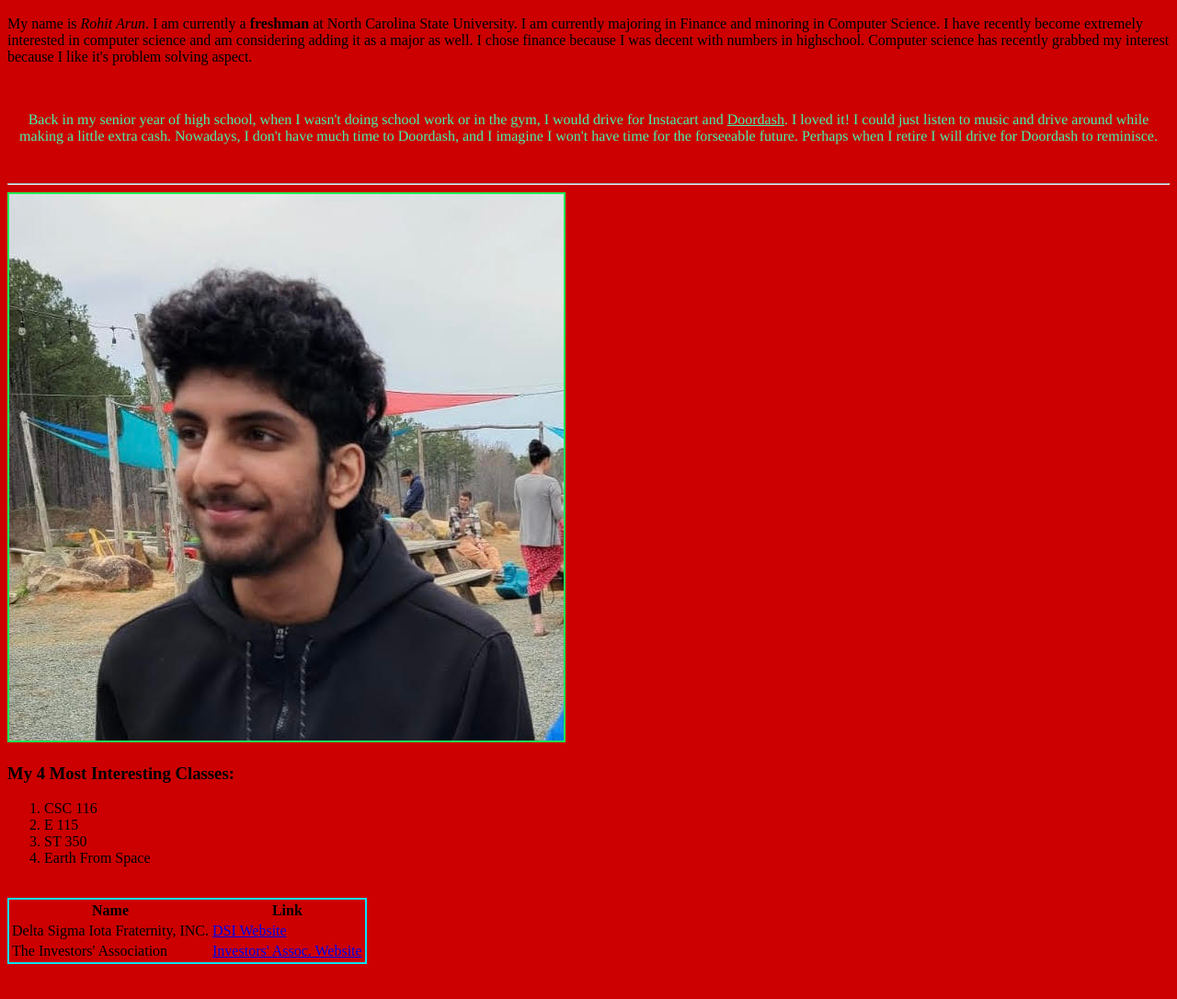
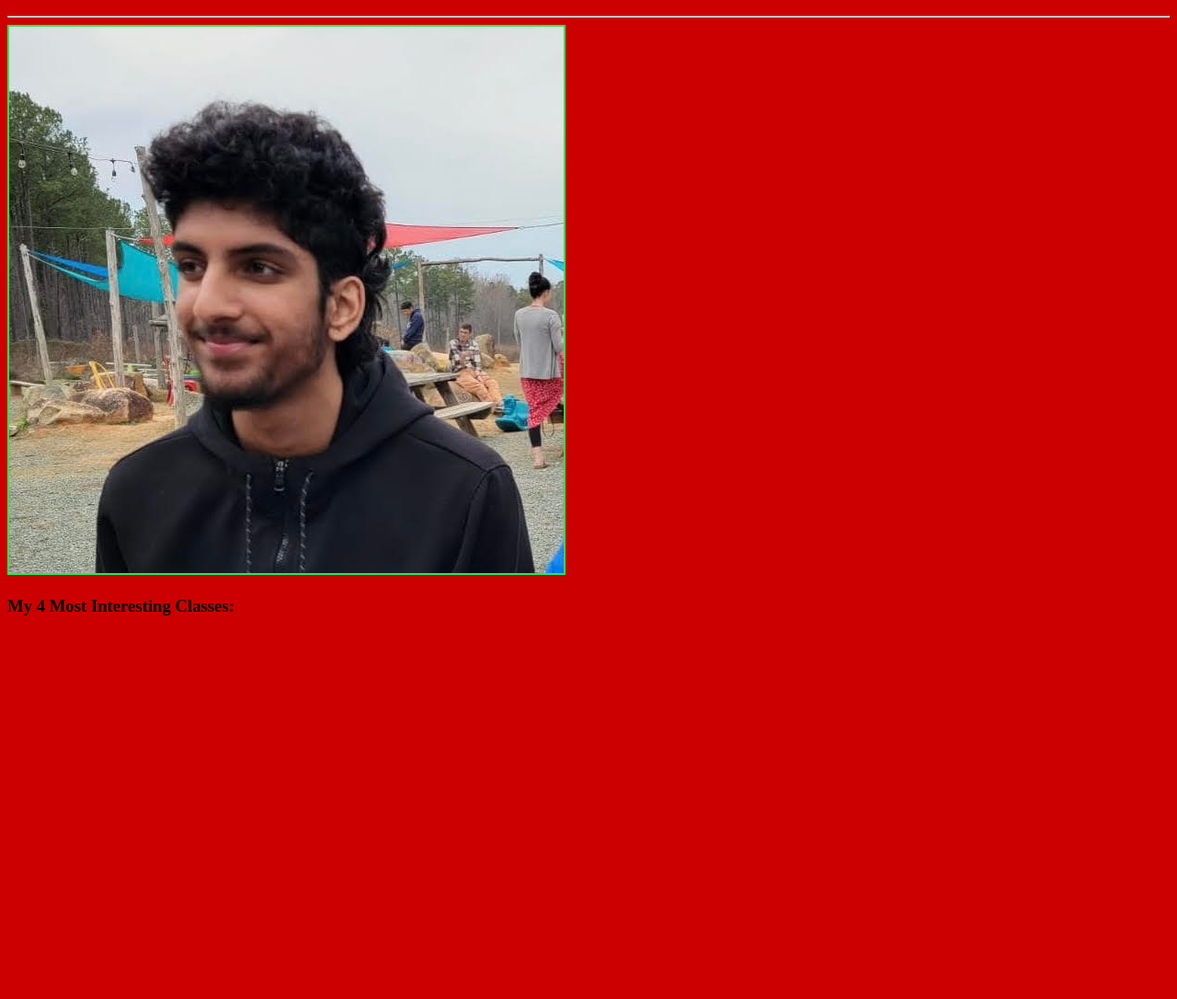
Before and after one commit to 29rohitarun/AprilFools, a plain HTML site: page index.html in a window 1280 px wide. Shown: the part 50-1136 px from the top of the page at 92% size. After the commit the page ends 800 px from the top, so only its background shows below. Drawn offline with Linux system fonts and the light colour scheme.

Commit message:
Update index.html

```diff
--- a/index.html
+++ b/index.html
@@ -15,23 +15,7 @@
     </head>
 
     <body>
-    <!-- This is a comment, you should update it to describe parts of your code -->
 
-    <p>My name is <em>Rohit Arun</em>. I am currently a <strong>freshman</strong> at North Carolina State University.
-    I am currently majoring in Finance and minoring in Computer Science. I have recently
-    become extremely interested in computer science and am considering adding it as a major
-    as well. I chose finance because I was decent with numbers in highschool. Computer science
-    has recently grabbed my interest because I like it's problem solving aspect.</p>
-
-    <br />
-
-    <p style="text-align:center; font-family:Times; font-size: 16px; color: #48F2AC;"> Back in my senior year of high school, when I wasn't doing school work or in the gym,
-    I would drive for Instacart and <ins>Doordash</ins>. I loved it! I could just listen to music and drive
-    around while making a little extra cash. Nowadays, I don't have much time to Doordash, and I
-    imagine I won't have time for the forseeable future. Perhaps when I retire I will drive for
-    Doordash to reminisce. </p>
-
-    <br />
     <hr />
     <a href="https://mail.google.com/mail/u/0/#inbox?compose=CllgCKHRLhvRmRNXsctKFMgKQvnmqTMJsGVKbnnSFbcvQMMspJlVKvVtVwbTcSBFDdFVqvwvdQV" target="_blank">
     <img src="unnamed (1).jpg" alt="Image of Rohit" class="photo-border">
@@ -41,20 +25,7 @@
 
     <h3>My 4 Most Interesting Classes:</h3>
 
-    <ol>
-      <li>CSC 116</li>
-      <li>E 115</li>
-      <li>ST 350</li>
-      <li>Earth From Space</li>
-    </ol>
 
-    <br />
-
-    <table class="table-border">
-        <tr> <th>Name</th> <th>Link</th> </tr>
-        <tr> <td>Delta Sigma Iota Fraternity, INC.</td> <td> <a href="http://www.deltasigmaiota.org/" target="_blank">DSI Website</a></td> </tr>
-        <tr> <td>The Investors' Association </td> <td><a href="https://getinvolved.ncsu.edu/organization/theiaatncstate" target="_blank">Investors' Assoc. Website</a></td> </tr>
-    </table>
     <br />
     <br />
 
```
